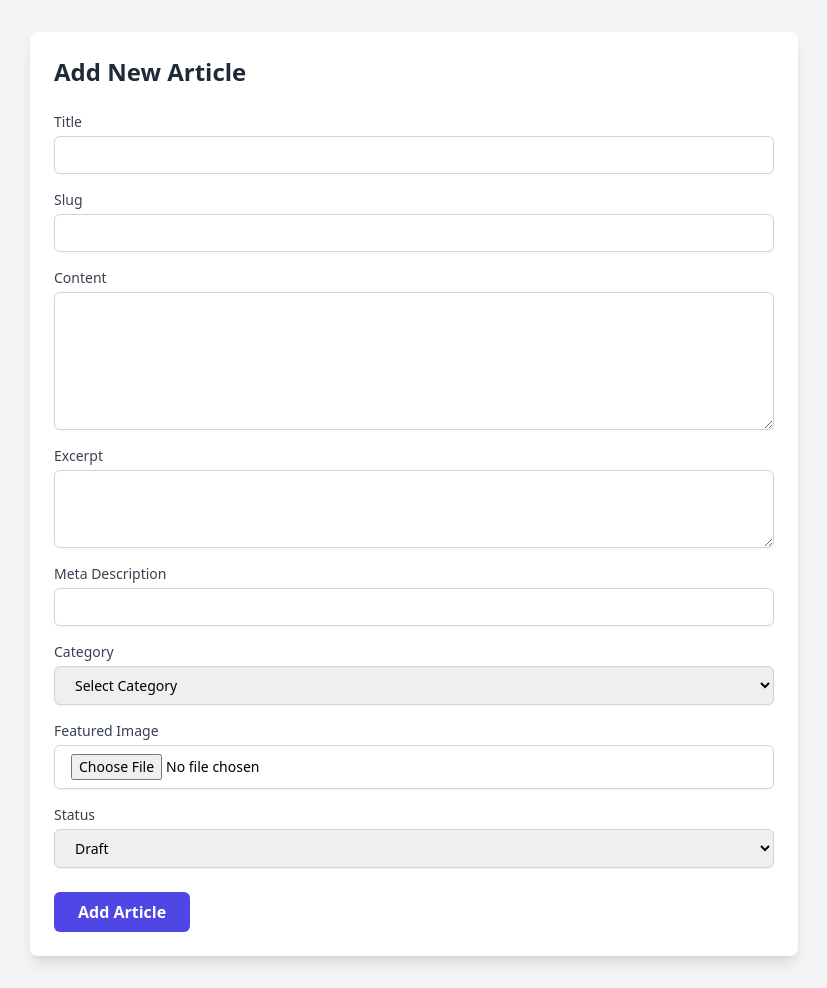
After one commit to AbdeljalilElouafi/Blog-plateform, a PHP site: page /src/pages/add-article.php in a window 1280 px wide. The commit adds this page. Shown: the whole page, without its empty margins (226-1053 px from the left). Run offline with PHP 8.4, Linux system fonts and the light colour scheme; some libraries are stand-ins or nearby versions.

Commit message:
Added new pages with formes to add articles, categories and tags

```diff
--- a/composer.json
+++ b/composer.json
@@ -1,5 +1,7 @@
 {
-    "require": {
-        "vlucas/phpdotenv": "^5.6"
+    "autoload": {
+    "psr-4": {
+      "App\\": "src/"
     }
+  }
 }
--- a/public/components/sidebar.php
+++ b/public/components/sidebar.php
@@ -39,7 +39,7 @@
                     <div class="bg-white py-2 collapse-inner rounded">
                         <h6 class="collapse-header">Article Management:</h6>
                         <a class="collapse-item" href="articles.php">View All Articles</a>
-                        <a class="collapse-item" href="add-article.php">Add New Article</a>
+                        <a class="collapse-item" href="../src/pages/add-article.php">Add New Article</a>
                         <a class="collapse-item" href="article-drafts.php">Drafts</a>
                     </div>
                 </div>
@@ -56,7 +56,7 @@
                     <div class="bg-white py-2 collapse-inner rounded">
                         <h6 class="collapse-header">Category Management:</h6>
                         <a class="collapse-item" href="categories.php">View All Categories</a>
-                        <a class="collapse-item" href="add-category.php">Add New Category</a>
+                        <a class="collapse-item" href="../src/pages/add-category.php">Add New Category</a>
                     </div>
                 </div>
             </li>
@@ -72,7 +72,7 @@
                     <div class="bg-white py-2 collapse-inner rounded">
                         <h6 class="collapse-header">Tag Management:</h6>
                         <a class="collapse-item" href="tags.php">View All Tags</a>
-                        <a class="collapse-item" href="add-tag.php">Add New Tag</a>
+                        <a class="collapse-item" href="../src/pages/add-tag.php">Add New Tag</a>
                     </div>
                 </div>
             </li>
--- a/src/Model/Category.php
+++ b/src/Model/Category.php
@@ -14,7 +14,7 @@ class Category {
             $stmt = $this->pdo->query("SELECT * FROM categories");
             if ($stmt->rowCount() > 0) {
                 while ($row = $stmt->fetch(PDO::FETCH_ASSOC)) {
-                    echo "Category ID: " . $row["id"] . ", Name: " . $row["name"] . "<br>";
+                    echo "Category: " . " " . $row["name"] . "<br>";
                 }
             } else {
                 echo "No categories found";
--- a/src/Model/Tag.php
+++ b/src/Model/Tag.php
@@ -14,7 +14,7 @@ class Tag {
             $stmt = $this->pdo->query("SELECT * FROM tags");
             if ($stmt->rowCount() > 0) {
                 while ($row = $stmt->fetch(PDO::FETCH_ASSOC)) {
-                    echo "Tag ID: " . $row["id"] . ", Name: " . $row["name"] . "<br>";
+                    echo "Tag: " . " " . $row["name"] . "<br>";
                 }
             } else {
                 echo "No tags found";
--- /dev/null
+++ b/src/pages/add-article.php
@@ -0,0 +1,91 @@
+<!DOCTYPE html>
+<html lang="en">
+<head>
+    <meta charset="UTF-8">
+    <meta name="viewport" content="width=device-width, initial-scale=1.0">
+    <title>Add Article</title>
+    <script src="https://cdn.tailwindcss.com"></script>
+</head>
+<body class="bg-gray-100 p-8">
+
+    <div class="max-w-3xl mx-auto bg-white p-6 rounded-lg shadow-lg">
+        <h1 class="text-2xl font-semibold text-gray-800 mb-6">Add New Article</h1>
+
+        <form action="/submit_article" method="POST" enctype="multipart/form-data">
+            <!-- Title -->
+            <div class="mb-4">
+                <label for="title" class="block text-sm font-medium text-gray-700">Title</label>
+                <input type="text" id="title" name="title" class="mt-1 block w-full px-4 py-2 border border-gray-300 rounded-md shadow-sm focus:ring-indigo-500 focus:border-indigo-500 sm:text-sm" required>
+            </div>
+
+            <!-- Slug -->
+            <div class="mb-4">
+                <label for="slug" class="block text-sm font-medium text-gray-700">Slug</label>
+                <input type="text" id="slug" name="slug" class="mt-1 block w-full px-4 py-2 border border-gray-300 rounded-md shadow-sm focus:ring-indigo-500 focus:border-indigo-500 sm:text-sm" required>
+            </div>
+
+            <!-- Content -->
+            <div class="mb-4">
+                <label for="content" class="block text-sm font-medium text-gray-700">Content</label>
+                <textarea id="content" name="content" rows="6" class="mt-1 block w-full px-4 py-2 border border-gray-300 rounded-md shadow-sm focus:ring-indigo-500 focus:border-indigo-500 sm:text-sm" required></textarea>
+            </div>
+
+            <!-- Excerpt -->
+            <div class="mb-4">
+                <label for="excerpt" class="block text-sm font-medium text-gray-700">Excerpt</label>
+                <textarea id="excerpt" name="excerpt" rows="3" class="mt-1 block w-full px-4 py-2 border border-gray-300 rounded-md shadow-sm focus:ring-indigo-500 focus:border-indigo-500 sm:text-sm"></textarea>
+            </div>
+
+            <!-- Meta Description -->
+            <div class="mb-4">
+                <label for="meta_description" class="block text-sm font-medium text-gray-700">Meta Description</label>
+                <input type="text" id="meta_description" name="meta_description" class="mt-1 block w-full px-4 py-2 border border-gray-300 rounded-md shadow-sm focus:ring-indigo-500 focus:border-indigo-500 sm:text-sm">
+            </div>
+
+            <!-- Category -->
+            <div class="mb-4">
+                <label for="category_id" class="block text-sm font-medium text-gray-700">Category</label>
+                <select id="category_id" name="category_id" class="mt-1 block w-full px-4 py-2 border border-gray-300 rounded-md shadow-sm focus:ring-indigo-500 focus:border-indigo-500 sm:text-sm" required>
+                    <!-- Categories would be dynamically populated -->
+                    <option value="">Select Category</option>
+                    <option value="1">Technology</option>
+                    <option value="2">Programming</option>
+                    <option value="3">Web Development</option>
+                </select>
+            </div>
+
+            <!-- Featured Image -->
+            <div class="mb-4">
+                <label for="featured_image" class="block text-sm font-medium text-gray-700">Featured Image</label>
+                <input type="file" id="featured_image" name="featured_image" class="mt-1 block w-full px-4 py-2 border border-gray-300 rounded-md shadow-sm focus:ring-indigo-500 focus:border-indigo-500 sm:text-sm">
+            </div>
+
+            <!-- Status -->
+            <div class="mb-4">
+                <label for="status" class="block text-sm font-medium text-gray-700">Status</label>
+                <select id="status" name="status" class="mt-1 block w-full px-4 py-2 border border-gray-300 rounded-md shadow-sm focus:ring-indigo-500 focus:border-indigo-500 sm:text-sm" required>
+                    <option value="draft">Draft</option>
+                    <option value="published">Published</option>
+                    <option value="scheduled">Scheduled</option>
+                </select>
+            </div>
+
+            <!-- Scheduled Date (if status is 'scheduled') -->
+            <div class="mb-4 hidden" id="scheduled_date_container">
+                <label for="scheduled_date" class="block text-sm font-medium text-gray-700">Scheduled Date</label>
+                <input type="datetime-local" id="scheduled_date" name="scheduled_date" class="mt-1 block w-full px-4 py-2 border border-gray-300 rounded-md shadow-sm focus:ring-indigo-500 focus:border-indigo-500 sm:text-sm">
+            </div>
+
+            <!-- Author ID (hidden, should be set server-side) -->
+            <input type="hidden" name="author_id" value="1"> <!-- Example author ID -->
+
+            <div class="flex items-center justify-between mt-6">
+                <button type="submit" class="px-6 py-2 bg-indigo-600 text-white font-semibold rounded-md hover:bg-indigo-700 focus:outline-none focus:ring-2 focus:ring-indigo-500 focus:ring-opacity-50">Add Article</button>
+            </div>
+        </form>
+    </div>
+
+
+
+</body>
+</html>
```
Also changed, not shown: public/index.php (+6 -10 lines), src/pages/add-category.php (added, +35 -0 lines), src/pages/add-tag.php (added, +34 -0 lines).
